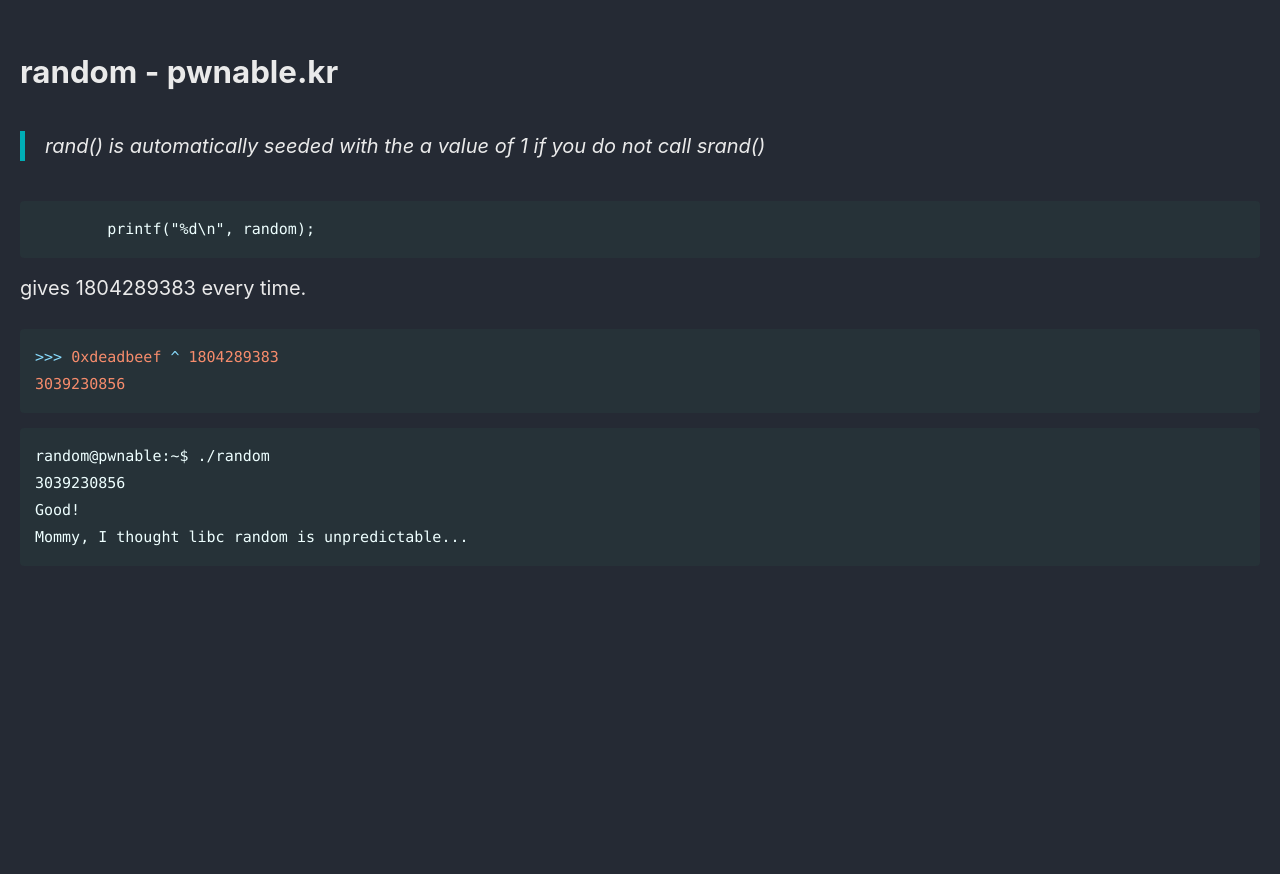
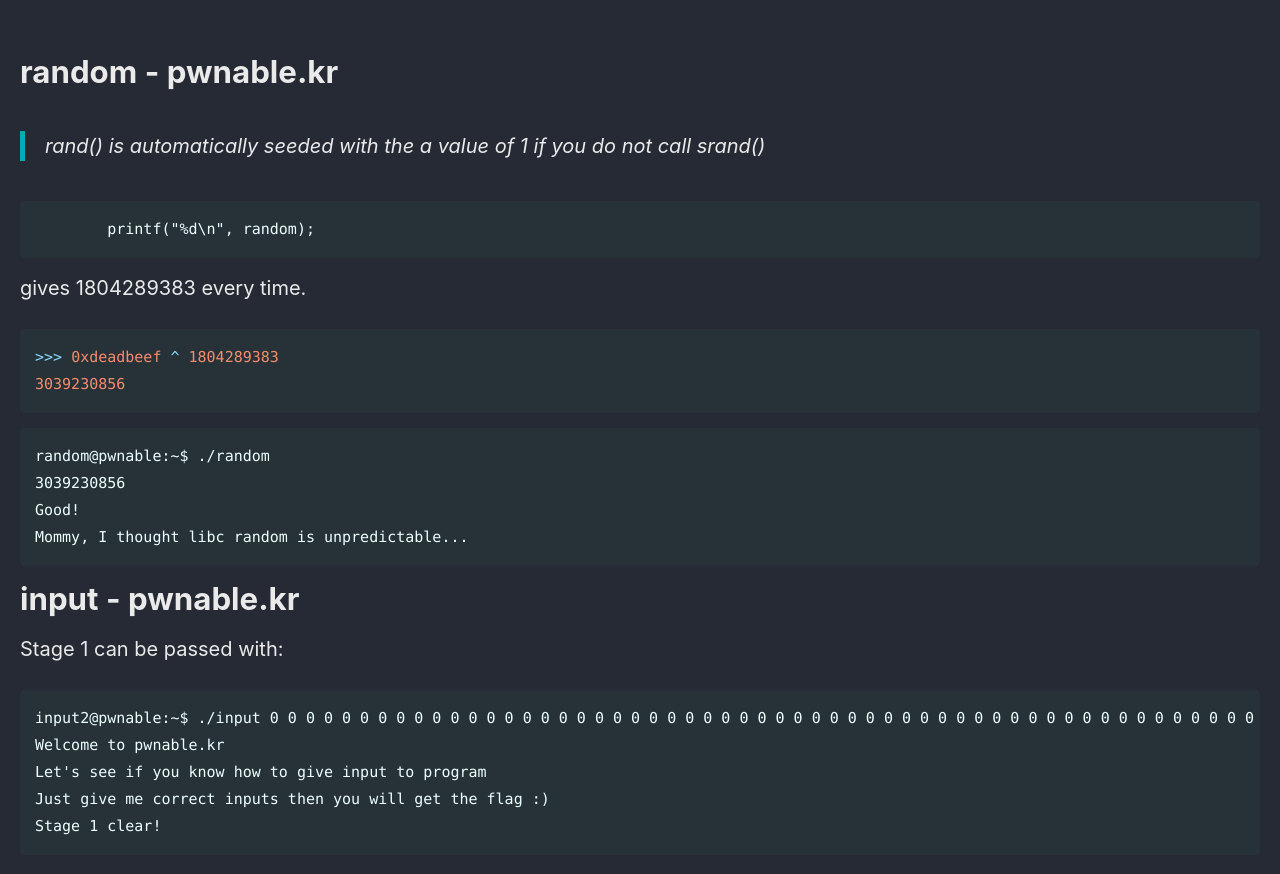
Before and after one commit to Connor-McCartney/Connor-McCartney.github.io, a Jekyll site: the page built from _pages/misc/pwn.md, in a window 1280 px wide and 900 px high, scrolled down 26121 px. Shown: the top 874 px of the window. Built offline with Jekyll 4.4.1, drawn with Linux system fonts in a browser that asks for light colours; cached includes are drawn as plain includes; before the commit the page ends 26732 px from its top, so only the background shows below that.

Commit message:
Update pwn.md

````diff
--- a/_pages/misc/pwn.md
+++ b/_pages/misc/pwn.md
@@ -1086,3 +1086,15 @@ random@pwnable:~$ ./random
 Good!
 Mommy, I thought libc random is unpredictable...
 ```
+
+# input - pwnable.kr
+
+Stage 1 can be passed with:
+
+```
+input2@pwnable:~$ ./input 0 0 0 0 0 0 0 0 0 0 0 0 0 0 0 0 0 0 0 0 0 0 0 0 0 0 0 0 0 0 0 0 0 0 0 0 0 0 0 0 0 0 0 0 0 0 0 0 0 0 0 0 0 0 0 0 0 0 0 0 0 0 0 0 $'\x00' $'\x20\x0a\x0d' 0 0 0 0 0 0 0 0 0 0 0 0 0 0 0 0 0 0 0 0 0 0 0 0 0 0 0 0 0 0 0 0 0
+Welcome to pwnable.kr
+Let's see if you know how to give input to program
+Just give me correct inputs then you will get the flag :)
+Stage 1 clear!
+```
````
